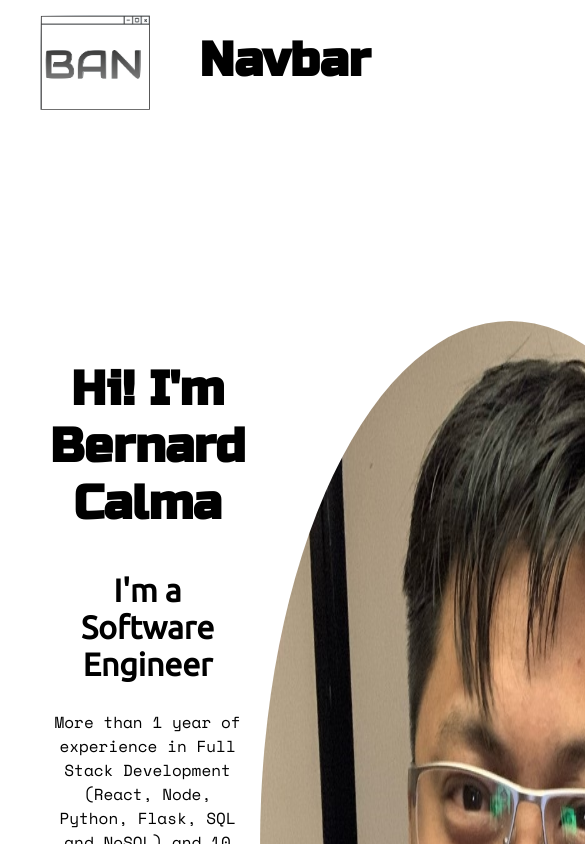
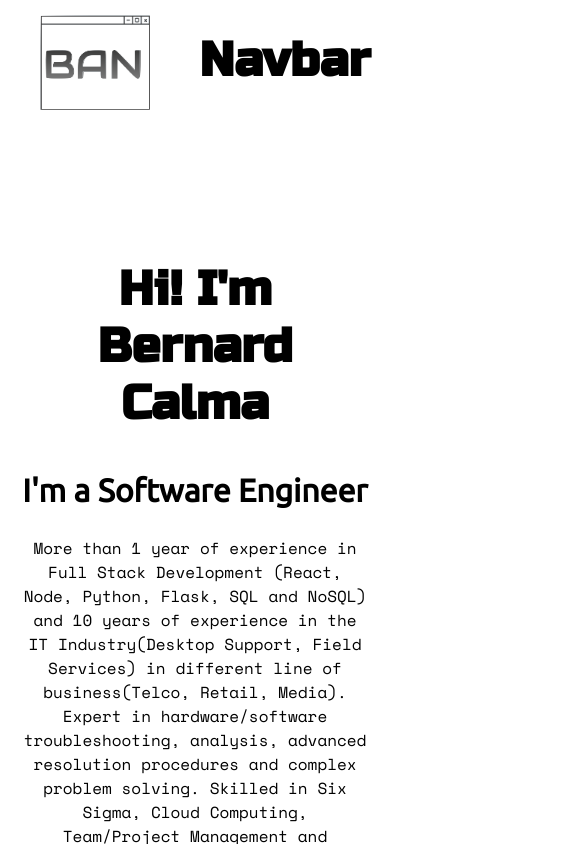
Before and after one commit to Bernard-Calma/bernard, a React (Create React App) app: page / in a window 390 px wide. Shown: the top 844 px of the page, 585 px wide, since content can reach past the window. Built offline with nearby package versions, Linux system fonts and the light colour scheme.

Commit message:
about me container style changed on tablet screen below

```diff
--- a/src/containers/AboutMe.css
+++ b/src/containers/AboutMe.css
@@ -15,3 +15,16 @@
     border-radius: 50%;
     margin: 0 5%;
 }
+
+@media screen and (max-width: 1100px) {
+    #idAboutMe {
+        display: flex;
+        flex-direction: column;
+        padding: 0 20px;
+    }
+
+    .personalImage {
+        margin: 20px auto 0;
+        width: 400px;
+    }
+}
```
